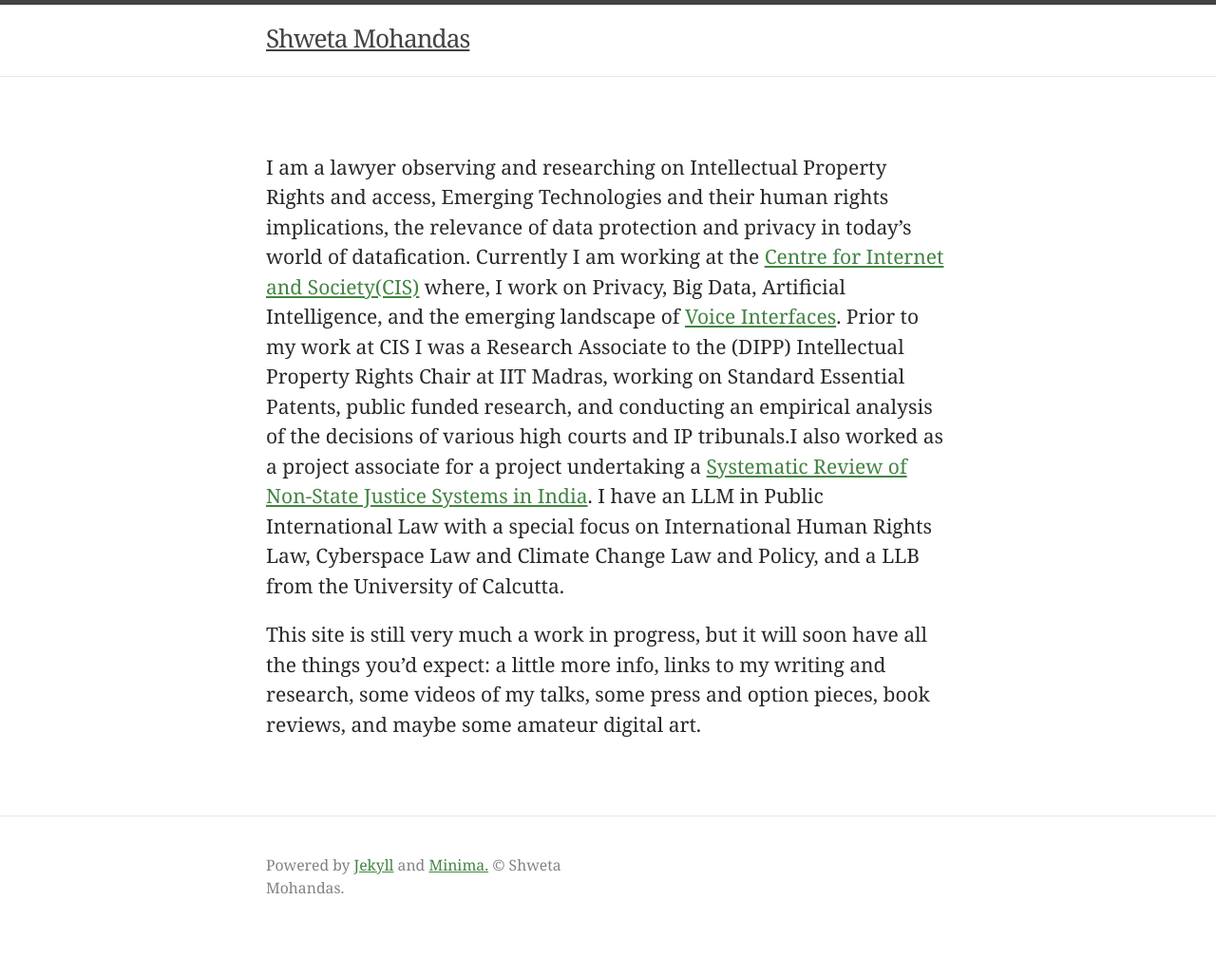
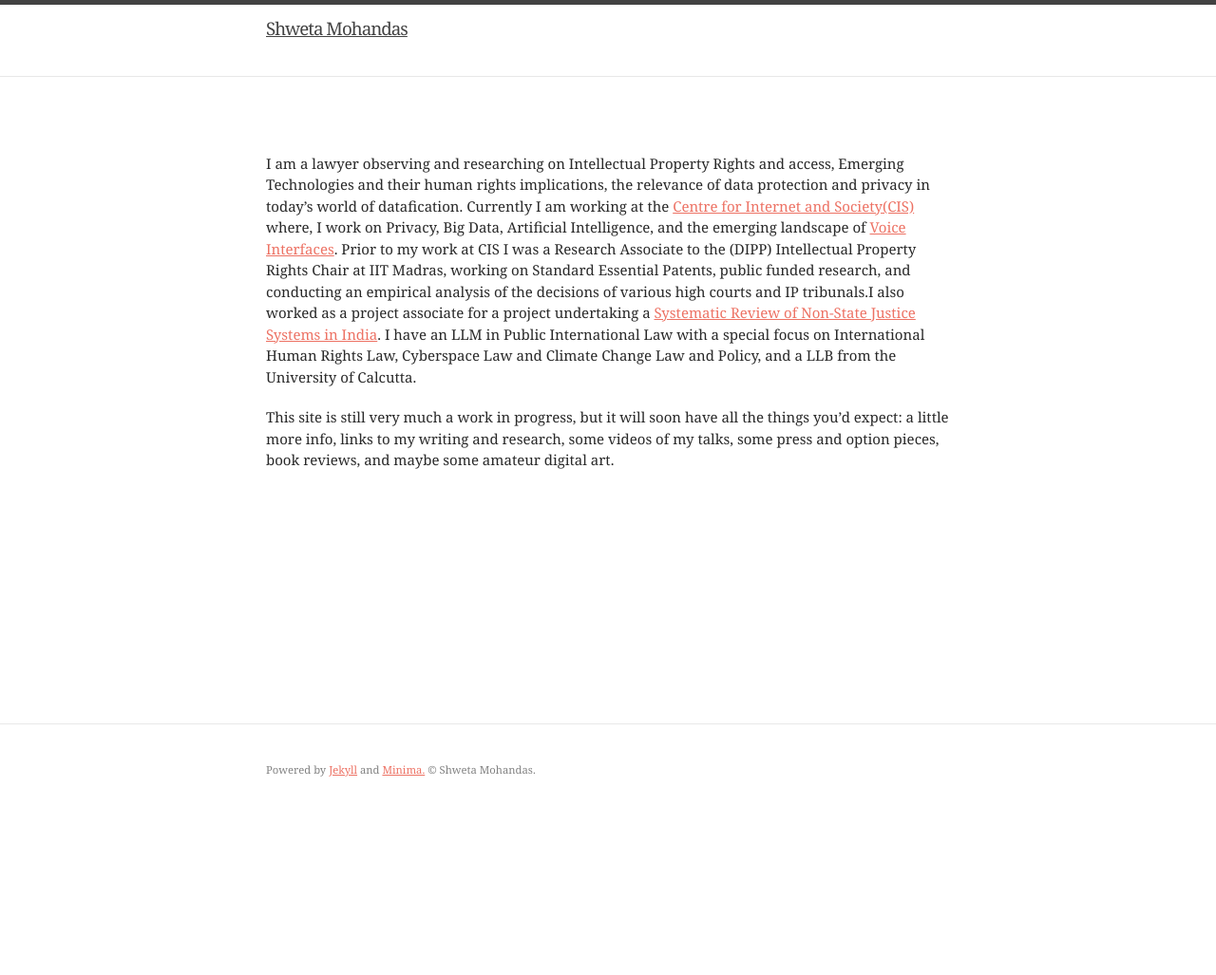
Before and after one commit to shwetamohandas/shwetamohandas.github.io, a Jekyll site: the page built from index.markdown, in a window 1280 px wide. Shown: the whole page at 95% size. Built offline with Jekyll 4.4.1, drawn with Linux system fonts in a browser that asks for light colours; after the commit the page ends 900 px from its top, so only the background shows below that.

Commit message:
Update minima.scss

```diff
--- a/_sass/minima.scss
+++ b/_sass/minima.scss
@@ -3,7 +3,7 @@
 // Define defaults for each variable.
 
 $base-font-family: charter, Georgia, Cambria, "Times New Roman", Times, serif !default;
-$base-font-size:   21px !default;
+$base-font-size:   15px !default;
 $base-font-weight: normal !default;
 $small-font-size:  $base-font-size * 0.875 !default;
 $base-line-height: 1.5 !default;
@@ -11,7 +11,7 @@ $base-line-height: 1.5 !default;
 $spacing-unit:     40px !default;
 
 $text-color:       #292929 !default;
-$a-color:          #428442 !default;
+$a-color:          #ed7264 !default;
 $background-color: #ffffff !default;
 $brand-color:      #2a7ae2 !default;
 
```
